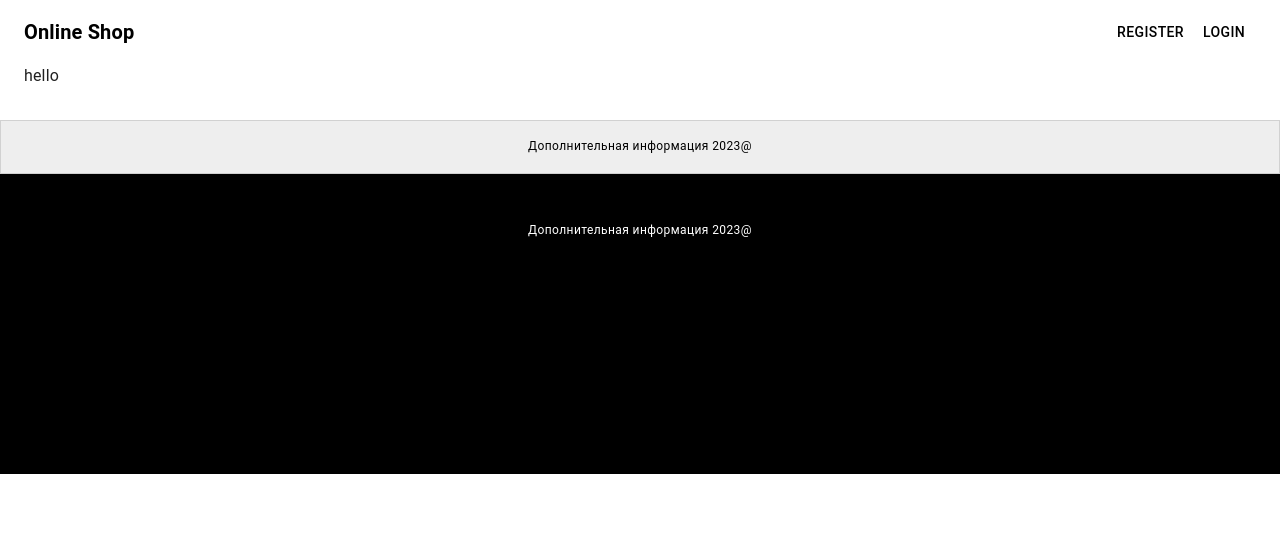
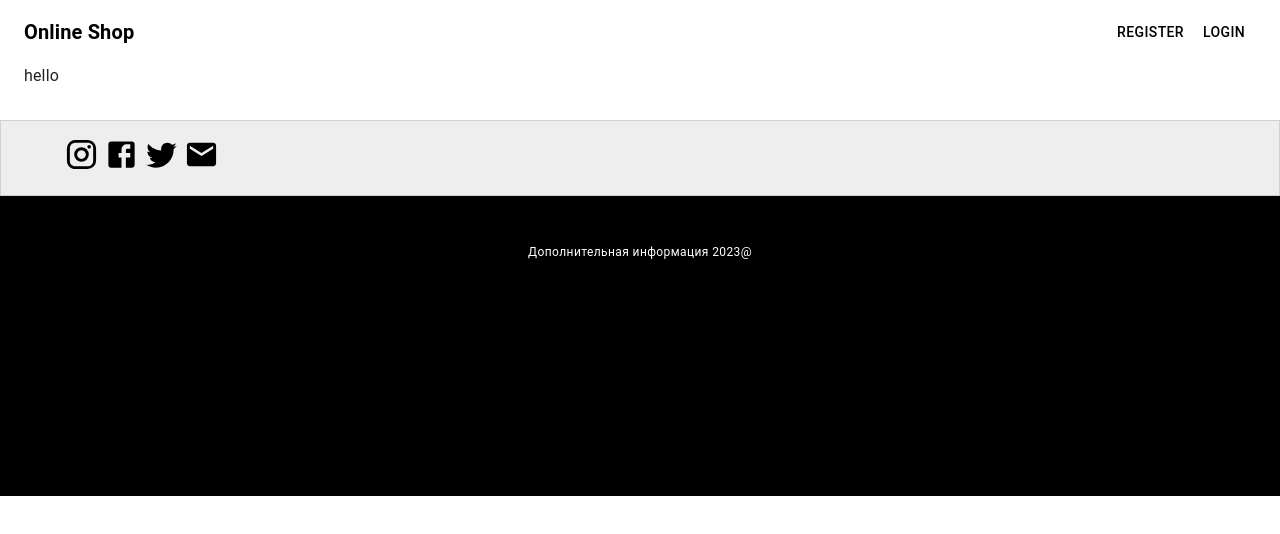
Before and after one commit to arsOk200/CW13Ars, a React (Create React App) app in the folder frontend/: page / in a window 1280 px wide. Shown: the top 534 px of the page. Built offline with nearby package versions, Linux system fonts and the light colour scheme.

Commit message:
Made Not Found Page and added links

```diff
--- a/frontend/src/App.tsx
+++ b/frontend/src/App.tsx
@@ -7,6 +7,7 @@ import Register from './containers/Register';
 import { useAppSelector } from './app/hooks';
 import { selectUser } from './features/user/userSlice';
 import Protected from './components/Protected';
+import NotFound from './containers/NotFound';
 
 function App() {
   const user = useAppSelector(selectUser);
@@ -19,6 +20,7 @@ function App() {
           <Route path="/register" element={<Register />} />
         </Route>
         <Route path="/" element={<Products />} />
+        <Route path="*" element={<NotFound />} />
       </Routes>
     </Layout>
   );
--- a/frontend/src/components/Links.tsx
+++ b/frontend/src/components/Links.tsx
@@ -1,15 +1,41 @@
 import React from 'react';
-import { Box, Container, Paper, Typography } from '@mui/material';
+import { Box, Container, Paper } from '@mui/material';
+import InstagramIcon from '@mui/icons-material/Instagram';
+import { Link } from 'react-router-dom';
+import FacebookIcon from '@mui/icons-material/Facebook';
+import TwitterIcon from '@mui/icons-material/Twitter';
+import MailIcon from '@mui/icons-material/Mail';
 
 const Links = () => {
   return (
     <Paper component="footer" square variant="outlined" sx={{ bgcolor: '#eee', mt: 4, minHeight: '40px' }}>
       <Container maxWidth="lg">
         <Box sx={{ flexGrow: 1, justifyContent: 'center', display: 'flex', my: 1 }}></Box>
-        <Box sx={{ flexGrow: 1, justifyContent: 'center', display: 'flex', mb: 2 }}>
-          <Typography variant="caption" sx={{ color: 'black' }}>
-            Дополнительная информация 2023@
-          </Typography>
+        <Box sx={{ flexGrow: 1, justifyContent: 'start', display: 'flex', mb: 2 }}>
+          <Link
+            style={{ color: '#000', textDecoration: 'none', fontWeight: 'bold', marginRight: '5px' }}
+            to={'https://www.instagram.com/'}
+          >
+            <InstagramIcon fontSize="large" />
+          </Link>
+          <Link
+            style={{ color: '#000', textDecoration: 'none', fontWeight: 'bold', marginRight: '5px' }}
+            to={'https://ru-ru.facebook.com/'}
+          >
+            <FacebookIcon fontSize="large" />
+          </Link>
+          <Link
+            style={{ color: '#000', textDecoration: 'none', fontWeight: 'bold', marginRight: '5px' }}
+            to={'https://twitter.com/?lang=ru'}
+          >
+            <TwitterIcon fontSize="large" />
+          </Link>
+          <Link
+            style={{ color: '#000', textDecoration: 'none', fontWeight: 'bold', marginRight: '5px' }}
+            to={'https://www.google.com/intl/ru/gmail/about/'}
+          >
+            <MailIcon fontSize="large" />
+          </Link>
         </Box>
       </Container>
     </Paper>
--- /dev/null
+++ b/frontend/src/containers/NotFound.tsx
@@ -0,0 +1,24 @@
+import React from 'react';
+import { Box, Typography } from '@mui/material';
+import { Link } from 'react-router-dom';
+import SentimentDissatisfiedIcon from '@mui/icons-material/SentimentDissatisfied';
+
+const NotFound = () => {
+  return (
+    <>
+      <Typography component="h1" variant="h1">
+        Page Not Found!
+      </Typography>
+      <Box sx={{ display: 'flex', flexDirection: 'column' }}>
+        <SentimentDissatisfiedIcon fontSize="large" />
+        <Typography component="h1" variant="h3">
+          <Link style={{ color: '#000', fontWeight: 'bold' }} to={'/'}>
+            Go Back
+          </Link>
+        </Typography>
+      </Box>
+    </>
+  );
+};
+
+export default NotFound;
```
